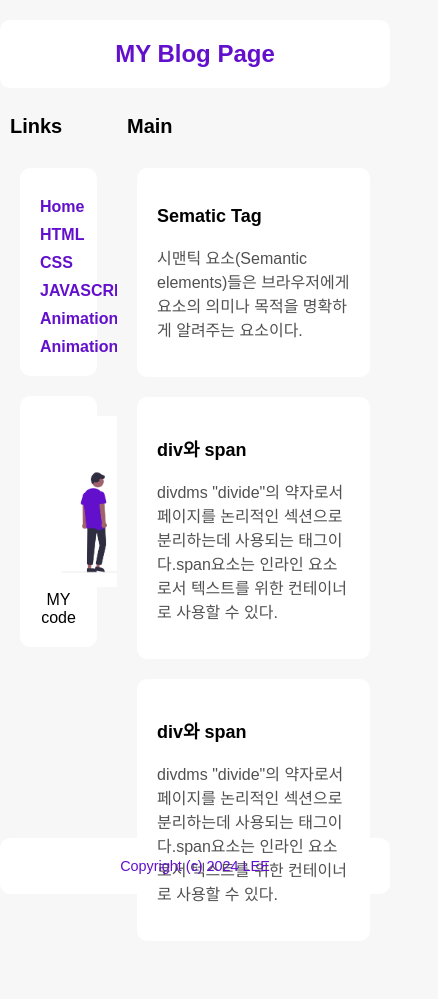
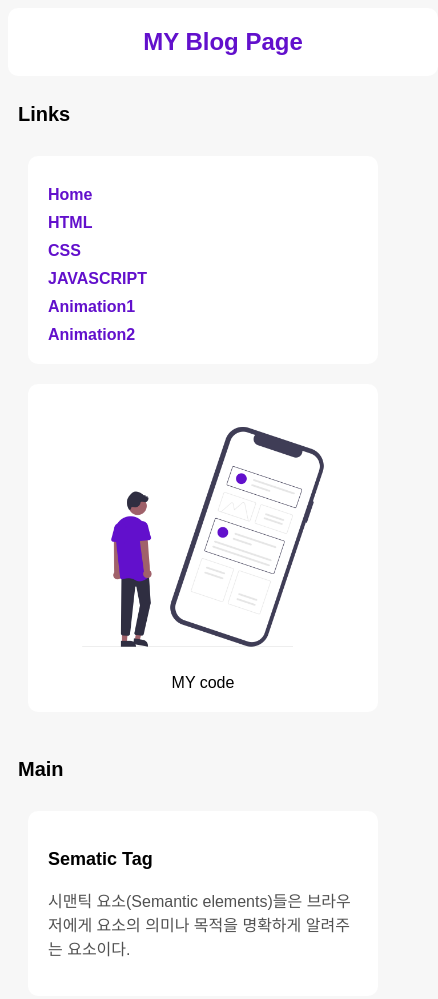
Before and after one commit to hoya838/html2024, a plain HTML site: page index.html in a window 390 px wide. Shown: the top 999 px of the page, 438 px wide, since content can reach past the window. Before the commit the page ends 941 px from the top, so only its background shows below. Drawn offline with Linux system fonts and the light colour scheme.

Commit message:
Add files via upload

```diff
--- a/index.html
+++ b/index.html
@@ -21,7 +21,7 @@
             <li><a href="ani02.html">Animation2</a></li>
         </ul>
         <figure>
-            <img src="2.png" width="200" alt="img">
+            <img src="2.png" width="100%" alt="img">
             <figcaption>MY code</figcaption>
         </figure>
     </nav>
--- a/mycss.css
+++ b/mycss.css
@@ -1,18 +1,16 @@
 body{
     background-color: #f7f7f7;
     font-family: Arial, Helvetica, sans-serif;
-    margin:0px;
-    max-width: 1500px;
-    margin-right: auto;
-    margin-left: auto;
+    width: 100%;
    }
+@media screen and (max-width:2000px){
        header{
         background-color: #fff;
         color: #6210cc;
-    margin-top: 20px;
         text-align: center;
         padding: 20px;
         border-radius: 10px;
+        width: 100%;
        }
        h1{
         margin: 0px;
@@ -31,14 +29,12 @@ body{
        section#main{
         float: right;
         width: 70%;
-    height: 700px;
         margin-bottom: 50px;
         background-color: #f7f7f7;
        }
        nav{
         float: left;
         width: 30%;
-    height: 700px;
         background-color: #f7f7f7;
        }
        nav ul{
@@ -84,3 +80,15 @@ body{
         padding: 20px;
         margin: 20px;
        }
+}
+@media screen and (max-width:700px){
+    header{
+        width: 100%;
+    }
+    section#main {
+        width: 100%;
+    }
+    nav{
+        width: 100%;
+    }
+}
```
Also changed, not shown: 1.html (+1 -1 lines), 2.html (+1 -1 lines), 3.html (+1 -1 lines), ani01.html (+1 -1 lines), ani02.html (+1 -1 lines). Lines whose indentation alone changed are shown as unchanged.
